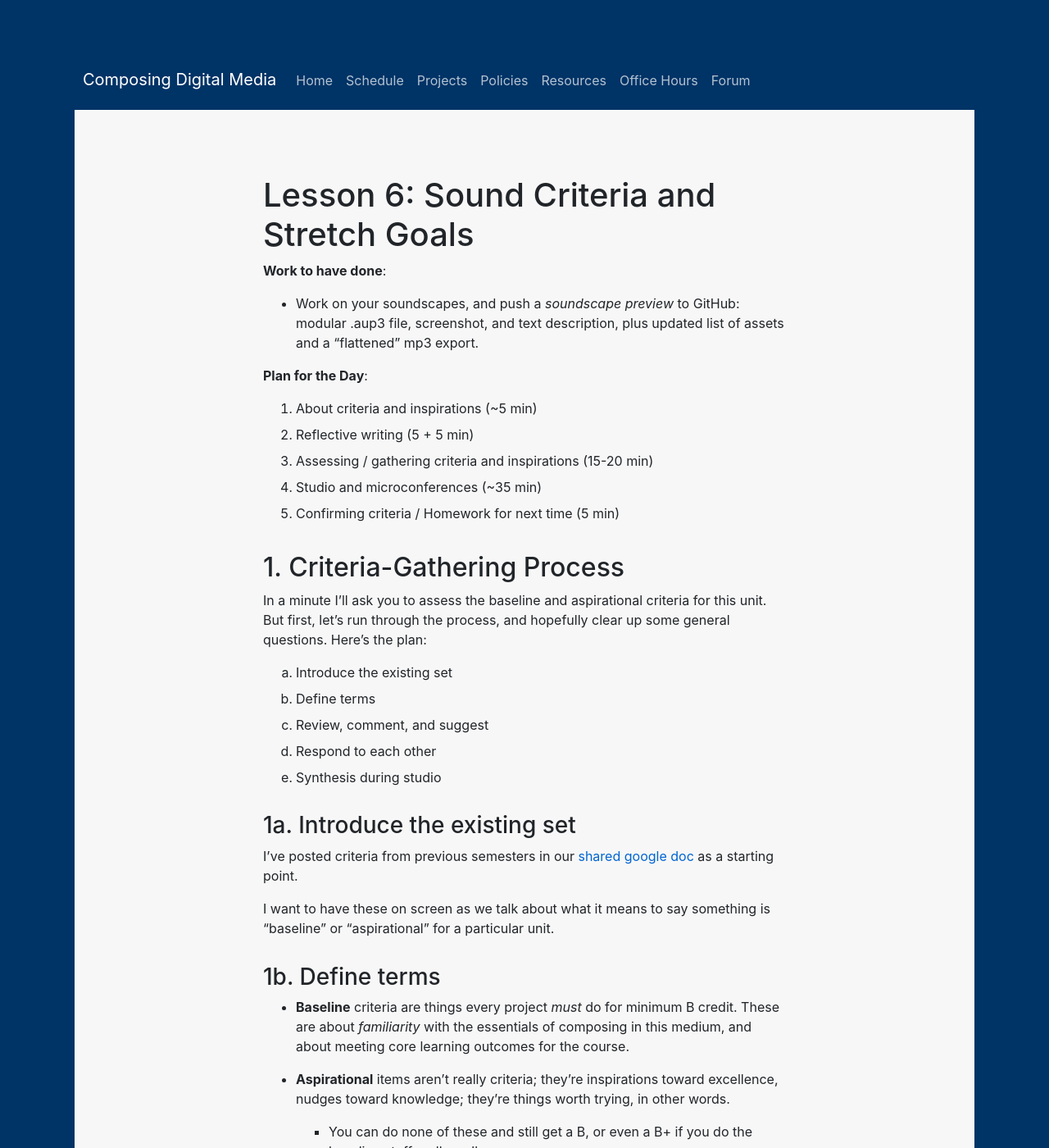
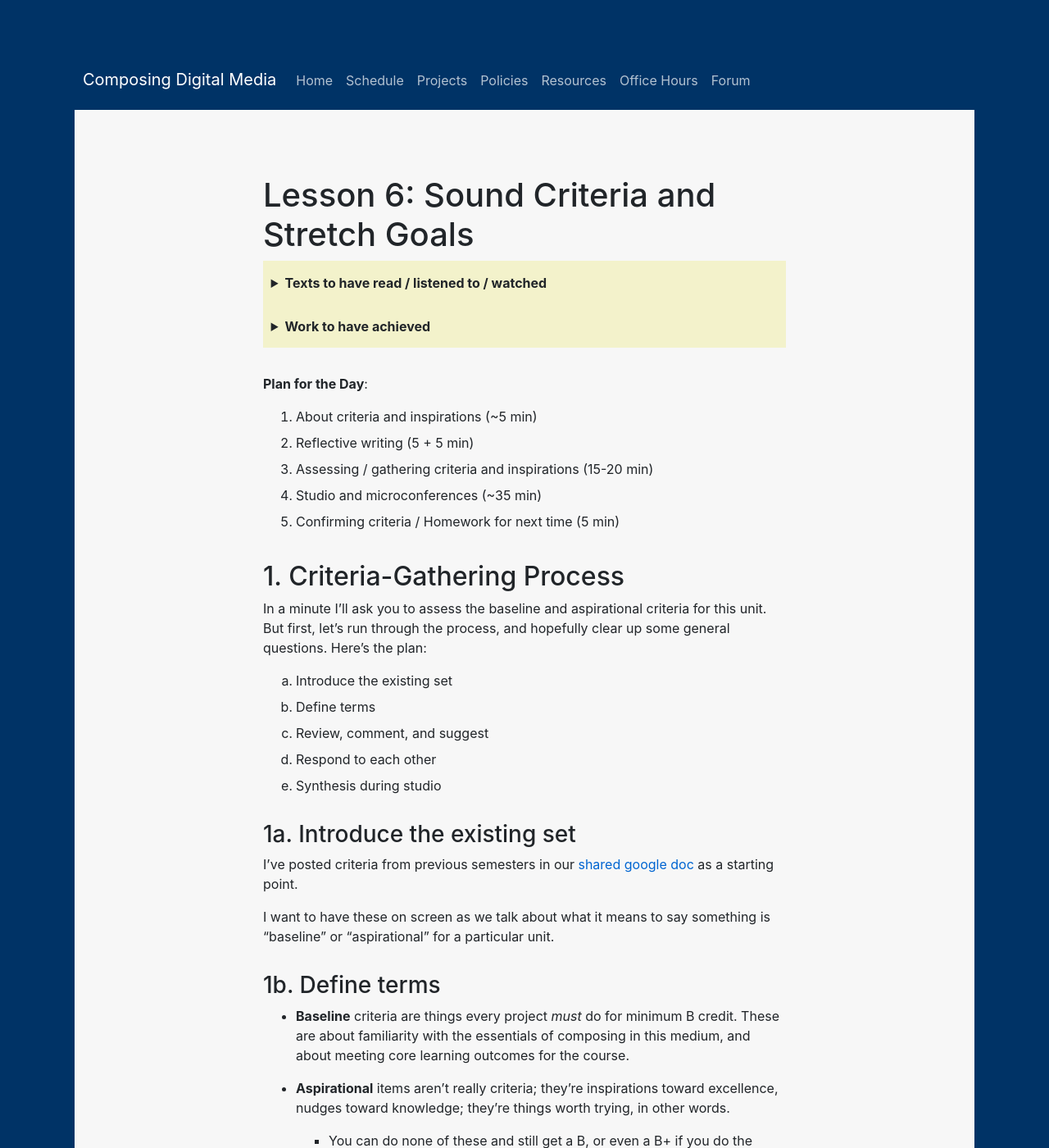
Before and after one commit to benmiller314/cdm2025spring, a Jekyll site: the page built from old-plans/lesson-06.md, in a window 1280 px wide and 1400 px high. Shown: the whole window at 82% size. Built offline with Jekyll 4.4.1, drawn with Linux system fonts in a browser that asks for light colours; our own code applies the rules of GitHub Pages for plain Markdown files; some of the changed text lies outside the part shown.

Commit message:
put work to have done in prereqs section

```diff
--- a/old-plans/lesson-06.md
+++ b/old-plans/lesson-06.md
@@ -1,13 +1,22 @@
 
 # Lesson 6: Sound Criteria and Stretch Goals
 
-**Work to have done**:
+<section class="prereqs">
+    <details><summary><strong>Texts to have read / listened to / watched</strong></summary>
+        <ul>
+            <li>The audio resources linked from our course site, i.e. <a href="../resources#sounds-and-music">free and licensed sounds and music</a> and/or <a href="../resources#audio-editing--soundwriting">soundwriting advice and examples</a> </li>
+        </ul>
+    </details>
+    <details><summary><strong>Work to have achieved</strong></summary>
+        <ul>
+            <li>At least two sound assets in Audacity as part of a <em>soundscape preview</em>, pushed to GitHub: modular .aup3 file, screenshot, updated list of assets, and a brief text description, plus a "flattened" mp3 export.</li>
+        </ul>
+    </details>
+</section>
 
-* Work on your soundscapes, and push a _soundscape preview_ to GitHub: modular .aup3 file, screenshot, and text description, plus updated list of assets and a "flattened" mp3 export.
-
-<!--<div class="alert alert-warning">A couple of people couldn't make it today, so I'll have Zoom on.</div> -->
 
 **Plan for the Day**:
+<!-- Should we do a name game?? Only if everyone's here. -->
 
 1. About criteria and inspirations (~5 min)
 2. Reflective writing (5 + 5 min)
@@ -33,13 +42,13 @@ In a minute I'll ask you to assess the baseline and aspirational criteria for th
 
 ### 1a. Introduce the existing set
 
-I've posted criteria from previous semesters in our [shared google doc](http://bit.ly/cdm{{site.course.slugterm}}-notes#heading=h.uprzm6xhjg36) as a starting point.
+I've posted criteria from previous semesters in our [shared google doc](http://bit.ly/cdm{{site.course.slugterm}}-notes) as a starting point.
 
 I want to have these on screen as we talk about what it means to say something is "baseline" or "aspirational" for a particular unit.
 
 ### 1b. Define terms
 
-* **Baseline** criteria are things every project _must_ do for minimum B credit. These are about *familiarity* with the essentials of composing in this medium, and about meeting core learning outcomes for the course.
+* **Baseline** criteria are things every project _must_ do for minimum B credit. These are about familiarity with the essentials of composing in this medium, and about meeting core learning outcomes for the course.
 
 * **Aspirational** items aren't really criteria; they're inspirations toward excellence, nudges toward knowledge; they're things worth trying, in other words.
   * You can do none of these and still get a B, or even a B+ if you do the baseline stuff really well.
```
Also changed, not shown: other parts of old-plans/lesson-06.md (+1 -1 lines).
